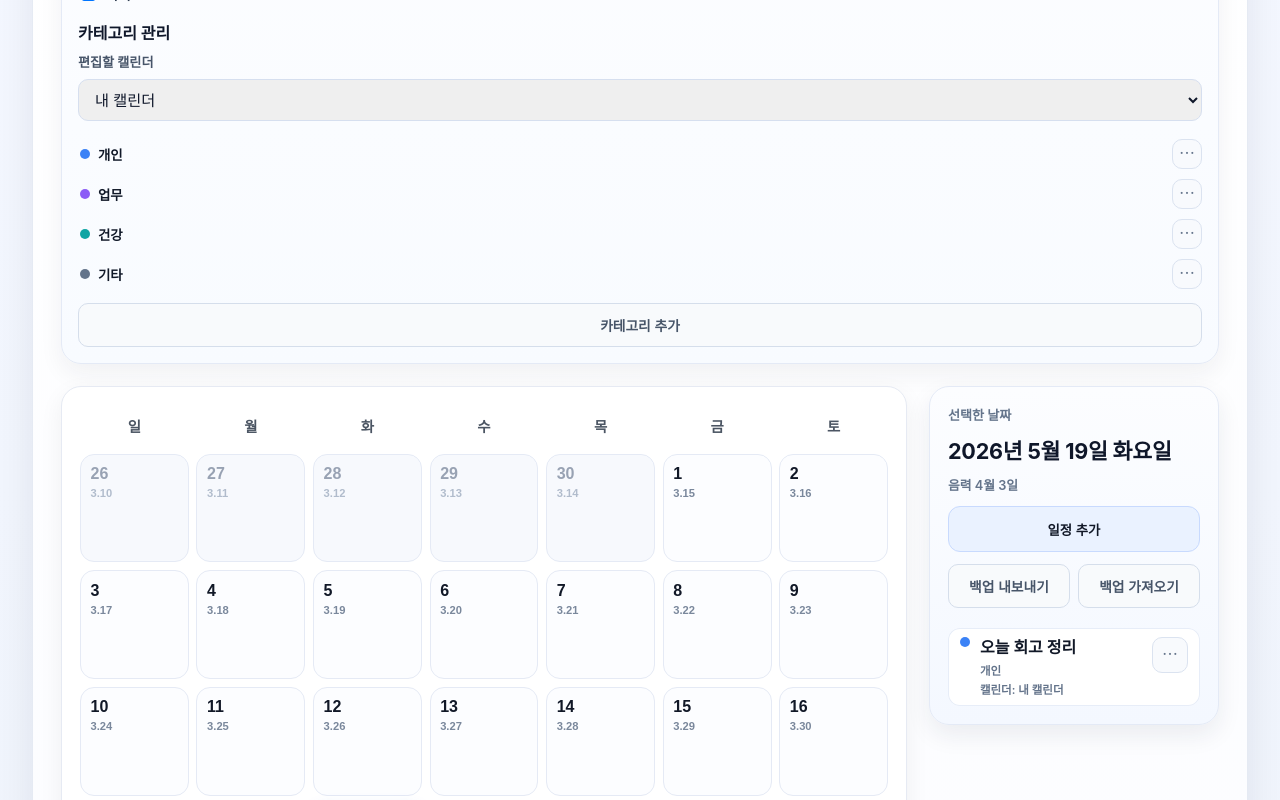
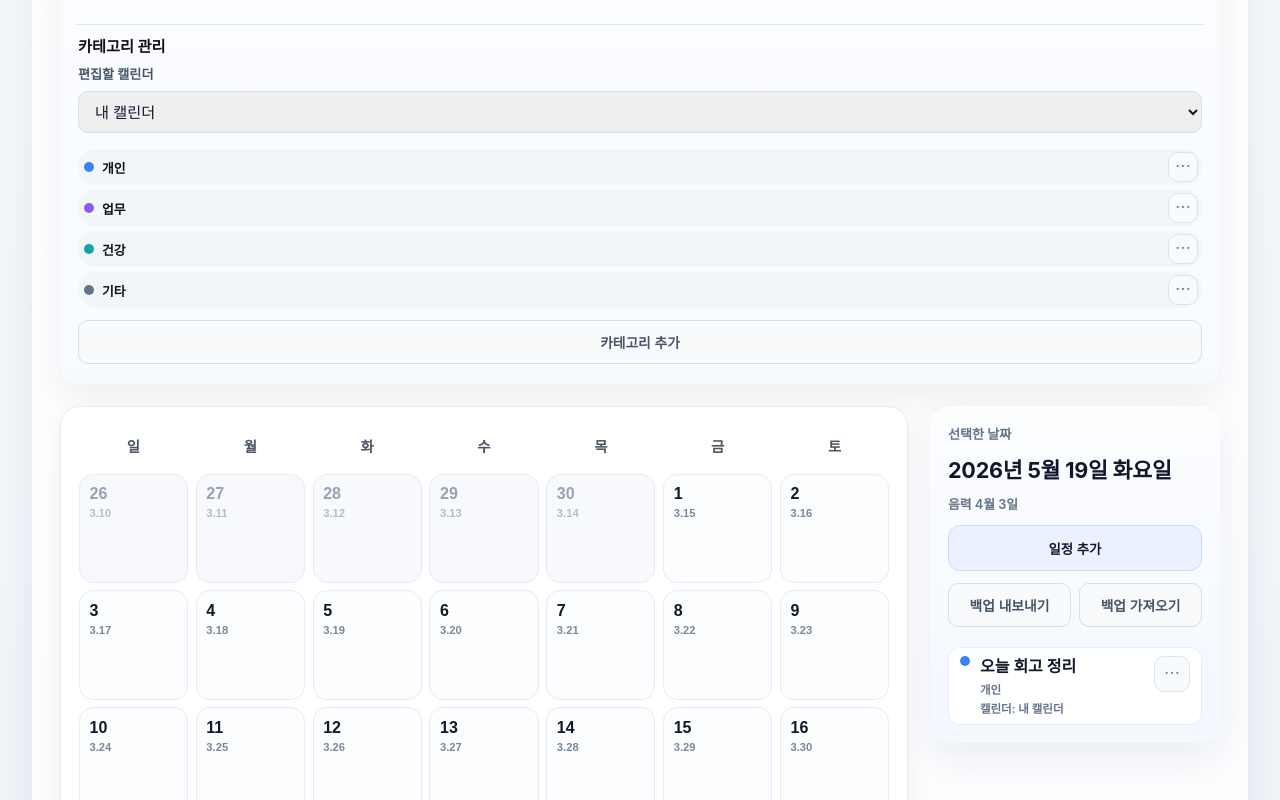
Before and after one commit to sindw07-sys/xvcnmwefqoiwsdafklcxlioweriowndcsvjk, a React (Vite) app: page / in a window 1280 px wide. Shown: the part 260-1060 px from the top of the page. Built offline with nearby package versions, Linux system fonts and the light colour scheme.

Commit message:
Polish UpLog UI and optimize monthly calendar event mapping

```diff
--- a/src/App.tsx
+++ b/src/App.tsx
@@ -483,20 +483,40 @@ function App() {
   );
 
   const eventsByDate = useMemo(() => {
+    const solarEventsMap = filteredEvents.reduce<Record<string, Event[]>>((acc, event) => {
+      if (event.repeatType !== 'lunar-yearly') {
+        if (!acc[event.date]) {
+          acc[event.date] = [];
+        }
+        acc[event.date].push(event);
+      }
+      return acc;
+    }, {});
+
+    const lunarRepeatEvents = filteredEvents.filter((event) => event.repeatType === 'lunar-yearly');
+
+    if (lunarRepeatEvents.length === 0) {
+      return monthCells.reduce<Record<string, Event[]>>((acc, cell) => {
+        const dateKey = formatDateKey(cell.date);
+        const solarEvents = solarEventsMap[dateKey];
+        if (solarEvents?.length) {
+          acc[dateKey] = solarEvents;
+        }
+        return acc;
+      }, {});
+    }
+
     return monthCells.reduce<Record<string, Event[]>>((acc, cell) => {
       const dateKey = formatDateKey(cell.date);
+      const solarEvents = solarEventsMap[dateKey] ?? [];
       const lunarDate = getLunarDate(cell.date);
+      const lunarEvents = lunarDate
+        ? lunarRepeatEvents.filter((event) => event.lunarMonth === lunarDate.month && event.lunarDay === lunarDate.day)
+        : [];
+      const mergedEvents = solarEvents.length > 0 ? [...solarEvents, ...lunarEvents] : lunarEvents;
 
-      const matchedEvents = filteredEvents.filter((event) => {
-        if (event.repeatType === 'lunar-yearly') {
-          return Boolean(lunarDate && event.lunarMonth === lunarDate.month && event.lunarDay === lunarDate.day);
-        }
-
-        return event.date === dateKey;
-      });
-
-      if (matchedEvents.length > 0) {
-        acc[dateKey] = matchedEvents;
+      if (mergedEvents.length > 0) {
+        acc[dateKey] = mergedEvents;
       }
 
       return acc;
@@ -752,7 +772,8 @@ function App() {
 
       <main className="calendar-layout" aria-label="월간 캘린더와 선택 날짜 요약">
         <aside className="category-side-panel" aria-label="카테고리 관리 패널">
-          <h2 className="category-panel-title">캘린더 공간</h2>
+          <section className="panel-subsection">
+            <h2 className="category-panel-title">캘린더 공간</h2>
           <ul className="calendar-filter-list">
             {calendars.map((calendar) => (
               <li key={calendar.id} className="calendar-filter-item">
@@ -767,7 +788,10 @@ function App() {
               </li>
             ))}
           </ul>
-          <h2 className="category-panel-title">카테고리 관리</h2>
+          </section>
+
+          <section className="panel-subsection">
+            <h2 className="category-panel-title">카테고리 관리</h2>
           <label htmlFor="category-edit-calendar-select" className="form-label">편집할 캘린더</label>
           <select
             id="category-edit-calendar-select"
@@ -842,6 +866,7 @@ function App() {
             ))}
           </ul>
           <button type="button" className="panel-utility-button" onClick={handleAddCategory}>카테고리 추가</button>
+          </section>
         </aside>
 
         <section className="calendar-card" aria-label="월간 캘린더">
--- a/src/styles.css
+++ b/src/styles.css
@@ -2,8 +2,8 @@
   --surface-white: #ffffff;
   --panel-radius: 20px;
   font-family: Inter, system-ui, -apple-system, Segoe UI, Roboto, Helvetica, Arial, sans-serif;
-  color: #101828;
-  background: linear-gradient(180deg, #f4f7ff 0%, #eef3fb 100%);
+  color: #111;
+  background: linear-gradient(180deg, #f7f9fc 0%, #eff4fa 100%);
 }
 
 * {
@@ -26,10 +26,9 @@ body {
   max-width: 1400px;
   margin: 0 auto;
   background: linear-gradient(180deg, var(--surface-white) 0%, #fbfcff 100%);
-  border: 1px solid #e5eaf3;
   border-radius: 24px;
   padding: clamp(16px, 2.5vw, 28px);
-  box-shadow: 0 12px 36px rgba(16, 24, 40, 0.08);
+  box-shadow: 0 18px 48px rgba(15, 23, 42, 0.08);
 }
 
 .calendar-header {
@@ -65,8 +64,7 @@ h1 {
   gap: 10px;
   padding: 6px;
   border-radius: 16px;
-  background: #f8faff;
-  border: 1px solid #e3e8f4;
+  background: #f5f8fd;
 }
 
 .month-title {
@@ -87,7 +85,7 @@ button {
   min-height: 46px;
   min-width: 46px;
   cursor: pointer;
-  transition: background-color 120ms ease, border-color 120ms ease, transform 80ms ease, box-shadow 120ms ease;
+  transition: background-color 160ms ease, border-color 160ms ease, transform 120ms ease, box-shadow 160ms ease;
 }
 
 button:hover {
@@ -113,7 +111,7 @@ button:active {
 
 .calendar-layout {
   display: grid;
-  grid-template-columns: minmax(180px, 210px) minmax(620px, 1fr) minmax(260px, 290px);
+  grid-template-columns: minmax(200px, 230px) minmax(640px, 1fr) minmax(280px, 320px);
   gap: clamp(14px, 1.8vw, 22px);
   align-items: start;
 }
@@ -122,19 +120,31 @@ button:active {
 .category-side-panel {
   min-width: 0;
   border-radius: var(--panel-radius);
-  background: linear-gradient(180deg, #fcfdff 0%, #f8fbff 100%);
-  border: 1px solid #e4eaf6;
-  box-shadow: 0 10px 24px rgba(30, 41, 59, 0.06);
+  background: linear-gradient(180deg, #fcfdff 0%, #f7fbff 100%);
+  box-shadow: 0 14px 36px rgba(30, 41, 59, 0.07);
   padding: clamp(12px, 1.3vw, 16px);
   display: flex;
   flex-direction: column;
-  gap: 8px;
+  gap: 10px;
 }
 
 .category-panel-title {
   margin: 0;
-  font-size: 1rem;
-  color: #0f172a;
+  font-size: 0.95rem;
+  color: #111;
+}
+
+.panel-subsection {
+  display: flex;
+  flex-direction: column;
+  gap: 8px;
+  padding: 4px 2px;
+}
+
+.panel-subsection + .panel-subsection {
+  margin-top: 2px;
+  padding-top: 10px;
+  box-shadow: inset 0 1px 0 rgba(148, 163, 184, 0.22);
 }
 
 .calendar-filter-list {
@@ -143,7 +153,7 @@ button:active {
   margin: 0;
   display: flex;
   flex-direction: column;
-  gap: 6px;
+  gap: 5px;
 }
 
 .calendar-filter-item label {
@@ -304,12 +314,11 @@ button:active {
 .selected-day-panel {
   min-width: 0;
   border-radius: var(--panel-radius);
-  background: linear-gradient(180deg, #fcfdff 0%, #f4f8ff 100%);
-  border: 1px solid #e4eaf6;
-  box-shadow: 0 10px 24px rgba(30, 41, 59, 0.08);
-  padding: clamp(14px, 1.4vw, 18px);
-  max-width: 290px;
-  width: min(100%, 290px);
+  background: linear-gradient(180deg, #fcfdff 0%, #f3f8ff 100%);
+  box-shadow: 0 14px 36px rgba(30, 41, 59, 0.08);
+  padding: clamp(14px, 1.4vw, 20px);
+  max-width: 320px;
+  width: min(100%, 320px);
   display: flex;
   flex-direction: column;
   gap: 12px;
@@ -706,7 +715,7 @@ button:active {
 .panel-event-memo {
   margin: 1px 0 0;
   font-size: 0.77rem;
-  line-height: 1.4;
+  line-height: 1.55;
   color: #64748b;
   font-weight: 500;
   display: -webkit-box;
@@ -723,7 +732,7 @@ button:active {
   margin: 0;
   display: flex;
   flex-direction: column;
-  gap: 6px;
+  gap: 5px;
 }
 
 .category-edit-calendar-select {
@@ -735,13 +744,14 @@ button:active {
   align-items: center;
   gap: 8px;
   position: relative;
-  border-radius: 10px;
-  padding: 2px 0 2px 2px;
+  border-radius: 999px;
+  padding: 3px 4px 3px 6px;
+  background: rgba(241, 245, 249, 0.9);
 }
 
 .category-name {
   flex: 1;
-  font-size: 0.84rem;
+  font-size: 0.8rem;
   font-weight: 600;
   min-width: 0;
   overflow-wrap: anywhere;
```
